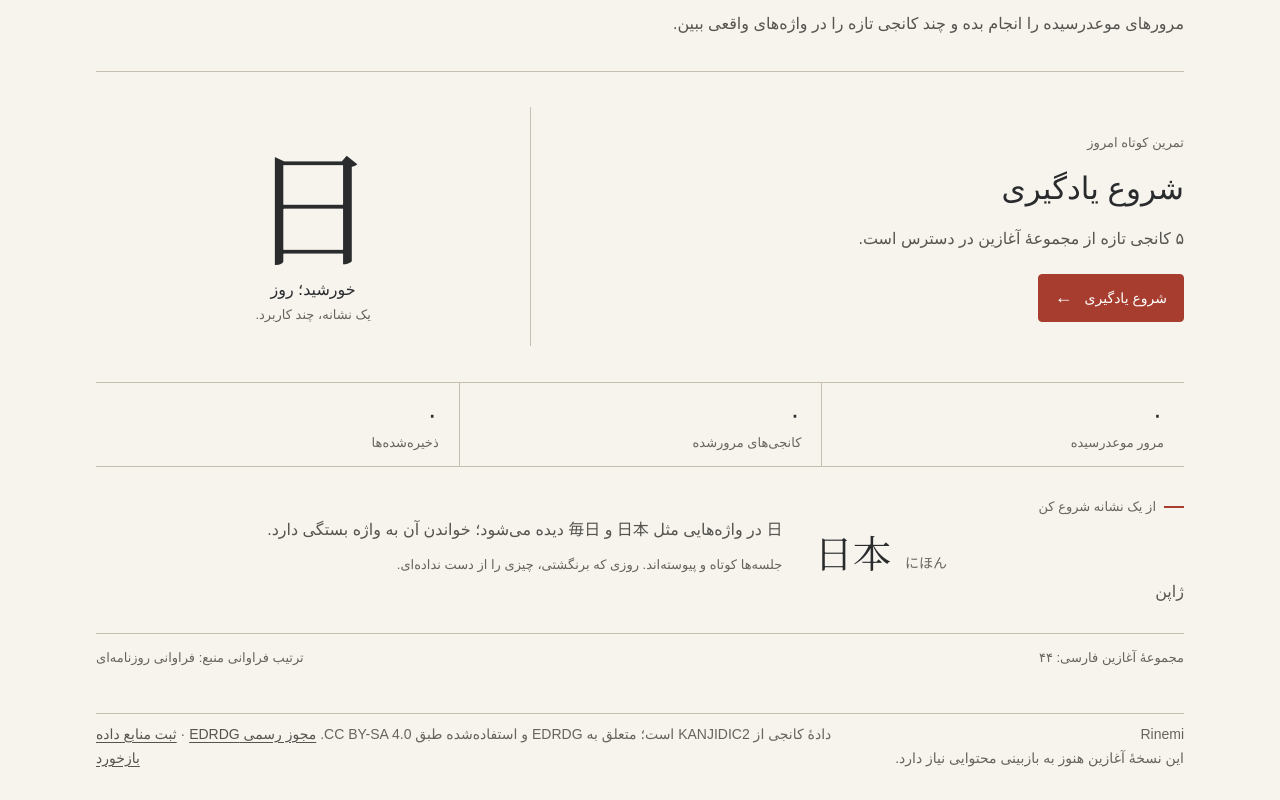
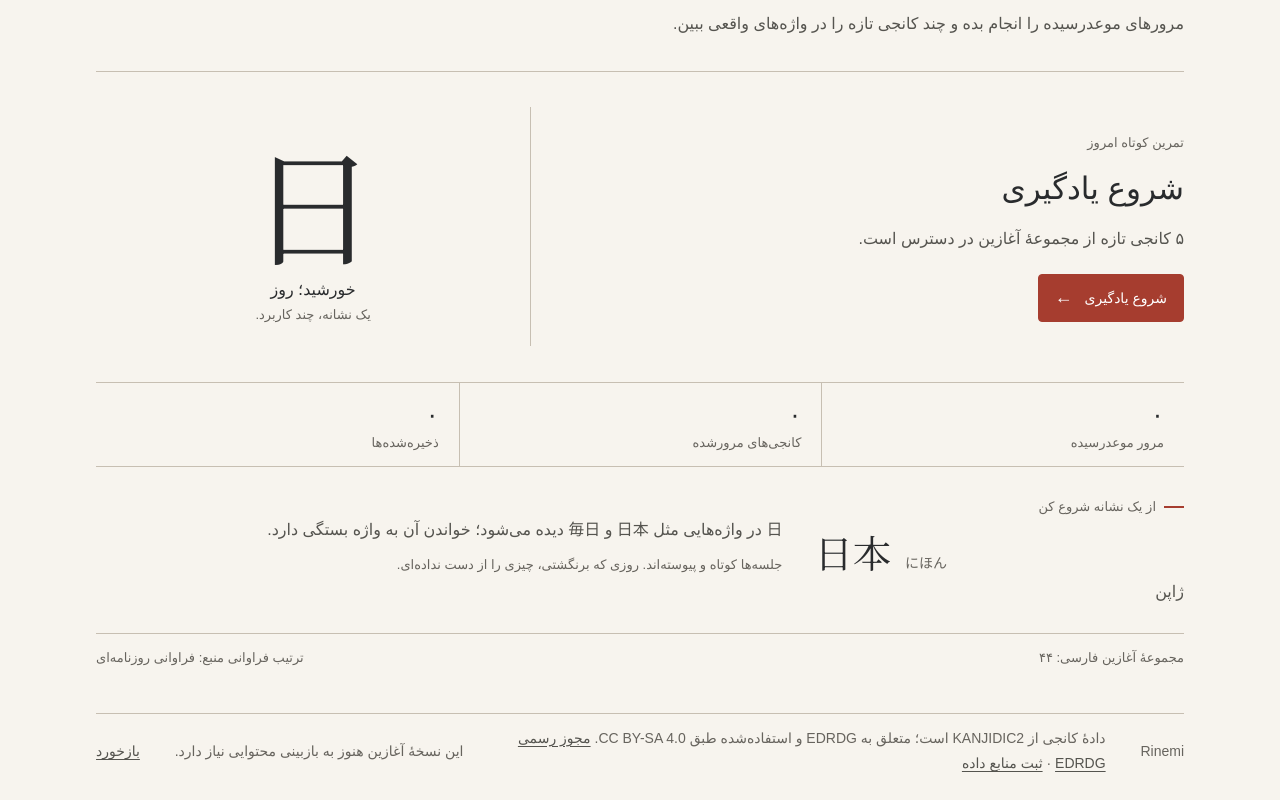
Before and after one commit to ArdKam/Rinemi2, a React (Vite) app: page / in a window 1280 px wide. Shown: the part 242-1042 px from the top of the page. Built offline with nearby package versions, Linux system fonts and the light colour scheme; a small style sheet from the web is missing; what ts-fsrs would draw is missing.

Commit message:
style: keep persistent source attribution readable at narrow widths

```diff
--- a/src/styles.css
+++ b/src/styles.css
@@ -293,6 +293,8 @@ html[dir="rtl"] .kanji-result.is-selected { box-shadow: inset -3px 0 var(--rinem
 .data-note { margin-top: var(--rinemi-space-6); padding: var(--rinemi-space-3) 0 0; border-top: 1px solid var(--line); color: var(--muted); font-size: var(--rinemi-font-size-control); line-height: var(--rinemi-line-height-body); }
 .app-footer { display: flex; flex-wrap: wrap; gap: var(--rinemi-space-2) var(--rinemi-space-4); align-items: center; justify-content: space-between; margin-top: var(--rinemi-space-8); padding-top: var(--rinemi-space-3); border-top: 1px solid var(--line); color: var(--muted); font-size: var(--rinemi-font-size-control); }
 .app-footer a { color: var(--muted-strong); text-underline-offset: 3px; }
+.app-footer .source-attribution { flex: 1 1 100%; max-width: 78ch; line-height: var(--rinemi-line-height-reading); overflow-wrap: anywhere; }
+.app-footer .source-attribution a { display: inline; }
 .visually-hidden { position: absolute; width: 1px; height: 1px; margin: -1px; padding: 0; overflow: hidden; clip: rect(0, 0, 0, 0); white-space: nowrap; border: 0; }
 @keyframes appear { from { opacity: .75; } to { opacity: 1; } }
 @media (prefers-reduced-motion: reduce) { *, *::before, *::after { scroll-behavior: auto !important; animation-duration: .01ms !important; animation-iteration-count: 1 !important; transition-duration: .01ms !important; } }
```
